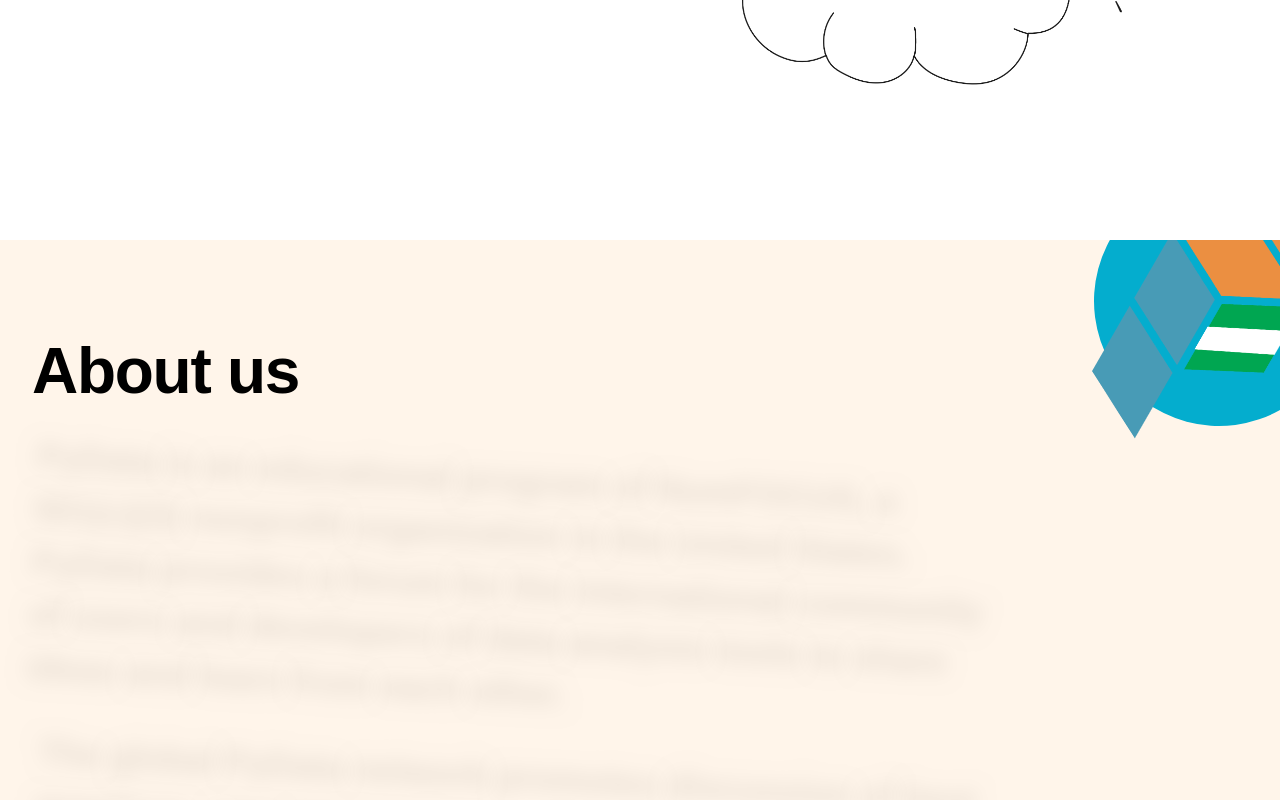
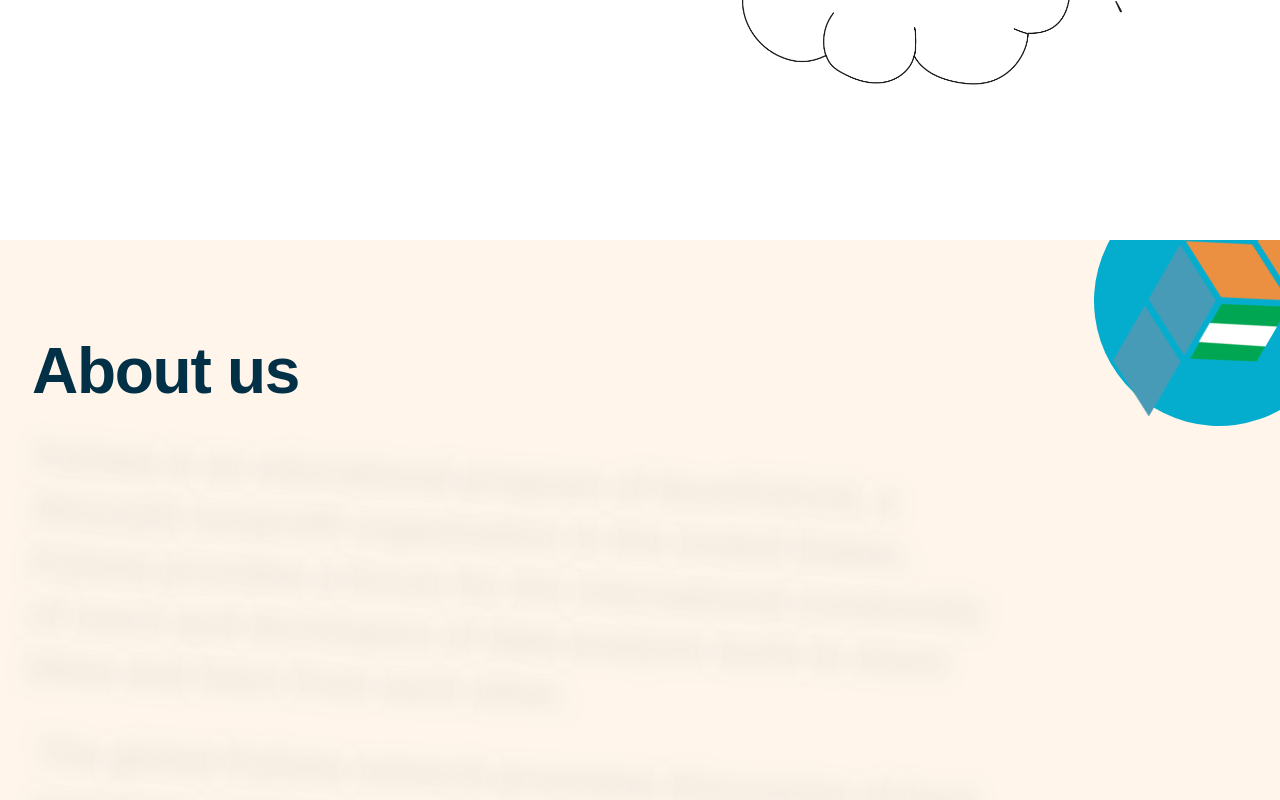
Before and after one commit to Nosa116/PyData-Lagos-WEB, a React (Vite) app: page / in a window 1280 px wide. Shown: the part 560-1360 px from the top of the page. Built offline with nearby package versions, Linux system fonts and the light colour scheme; a web font is replaced by a local one.

Commit message:
UI update: reduced cube size and updated About text color to #023047

```diff
--- a/src/components/About.css
+++ b/src/components/About.css
@@ -2,7 +2,7 @@
     min-height: 100vh;
     padding: 6rem 2rem;
     background-color: #FFF5EA;
-    color: black; /* Deep Royal Blue */
+    color: #023047;
     position: relative;
     overflow: hidden; /* For the sticker clipping */
     font-family: var(--font-navbar);
@@ -64,7 +64,7 @@
 }
 
 .sticker-image {
-    width: 60%;
+    width: 50%;
     height: auto;
     transform: rotate(15deg);
 }
@@ -113,7 +113,7 @@
     border-bottom-right-radius: 2rem;
     font-weight: 700;
     font-size: 1.2rem;
-    color: black;
+    color: #023047;
     z-index: 2;
 }
 
```
